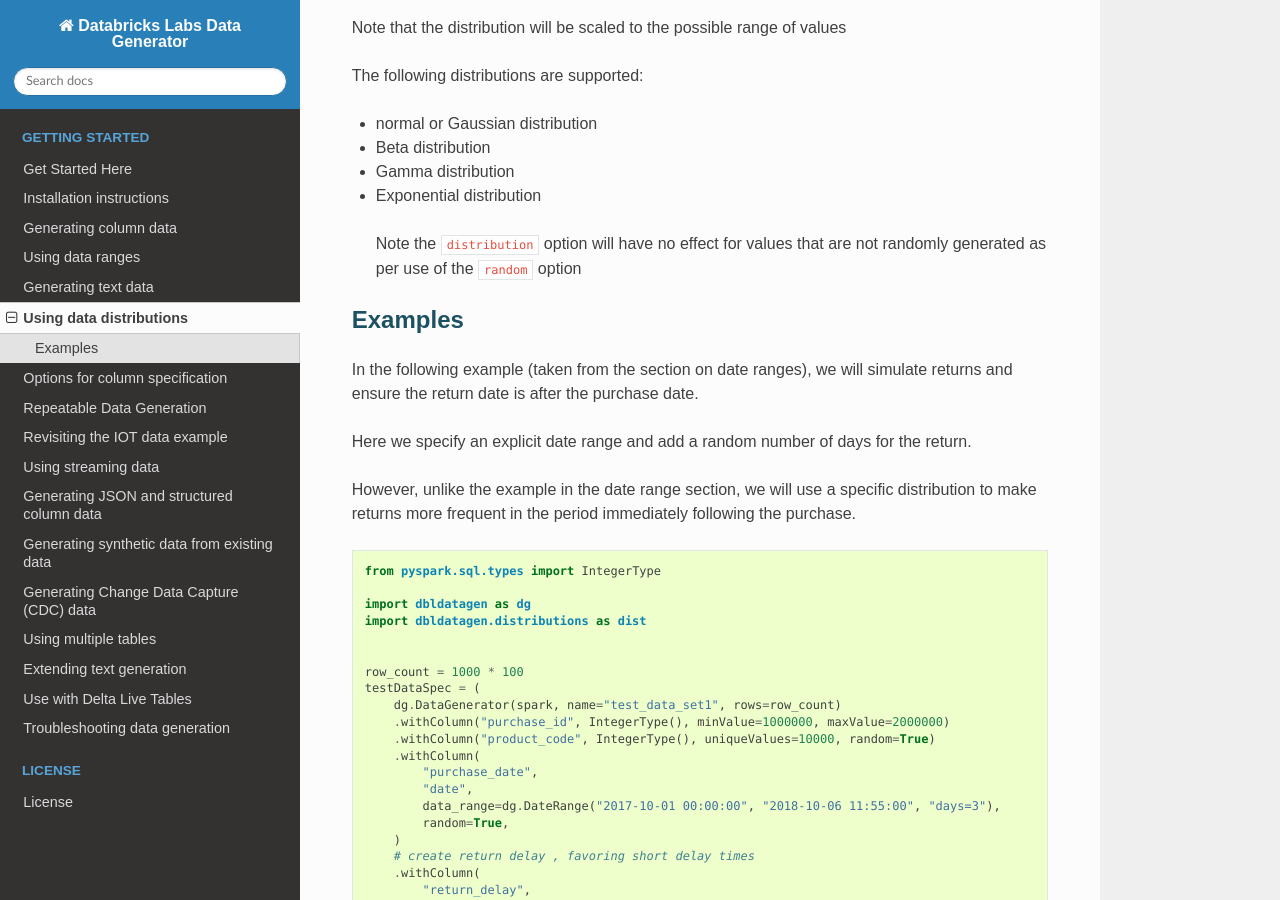
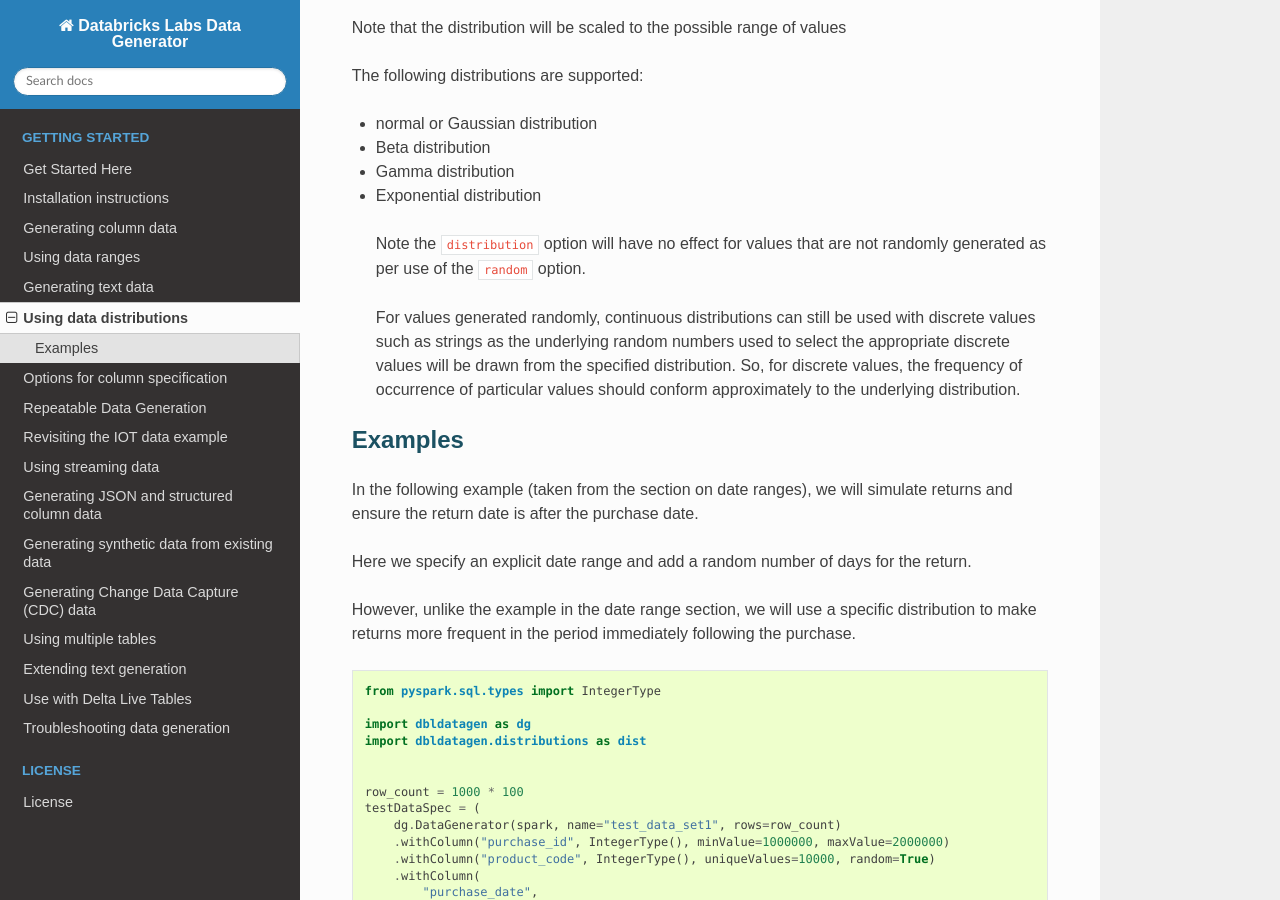
Before and after one commit to databrickslabs/dbldatagen, a Sphinx documentation site: the page built from docs/source/DISTRIBUTIONS.md, in a window 1280 px wide and 900 px high, scrolled down 459 px. Built offline with Sphinx 7.4.7 and the Read the Docs theme 2.0.0, drawn with Linux system fonts in a browser that asks for light colours; pages that are not in the unit, such as notebooks, are missing from menus; the version number is read from the project's files by our own code.

Commit message:
Fix doc typos and minor clarification (#207)
* wip

* wip

* wip

```diff
--- a/docs/source/DISTRIBUTIONS.md
+++ b/docs/source/DISTRIBUTIONS.md
@@ -22,7 +22,13 @@ The following distributions are supported:
 - Exponential distribution
 
 > Note the `distribution` option will have no effect for values that are not randomly generated as
-> per use of the `random` option
+> per use of the `random` option.
+>
+> For values generated randomly, continuous distributions can still be used with discrete values such as strings
+> as the underlying random numbers used to select the appropriate discrete values will be drawn from the specified
+> distribution. So, for discrete values, the frequency of occurrence of particular values should conform approximately
+> to the underlying distribution.
+
 
 ### Examples
 
--- a/docs/source/generating_from_existing_data.rst
+++ b/docs/source/generating_from_existing_data.rst
@@ -20,7 +20,7 @@ For more information, see :data:`~dbldatagen.data_analyzer.DataAnalyzer`
 Analyzing the data to be synthesized
 ------------------------------------
 
-You can use the ``summarizeToDf()`` method to generate a summary analysis of a dataframe.
+You can use the ``summarizeToDF()`` method to generate a summary analysis of a dataframe.
 
 Example:
 
@@ -32,7 +32,7 @@ Example:
 
    analyzer = dg.DataAnalyzer(sparkSession=spark, df=dfSource)
 
-   display(analyzer.summarizeToDf())
+   display(analyzer.summarizeToDF())
 
 Generating code to produce the synthetic data set
 -------------------------------------------------
```
